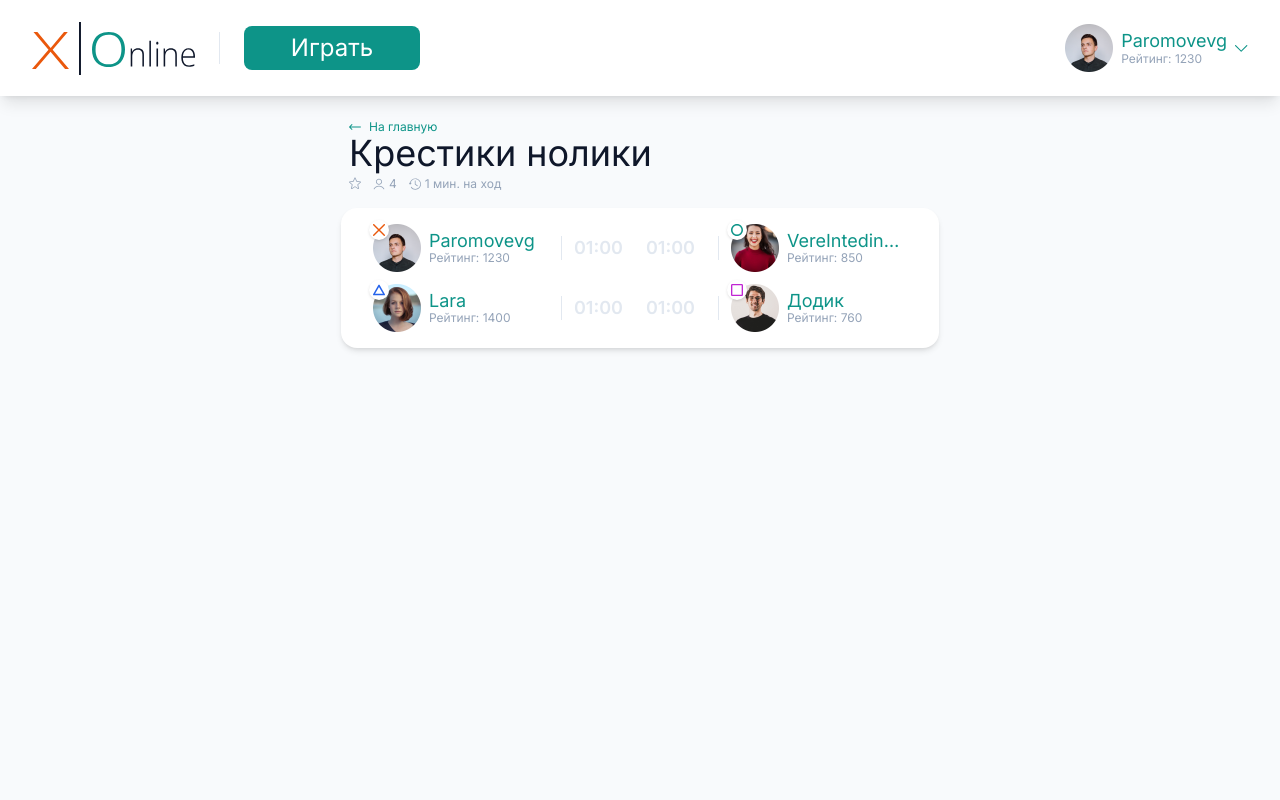
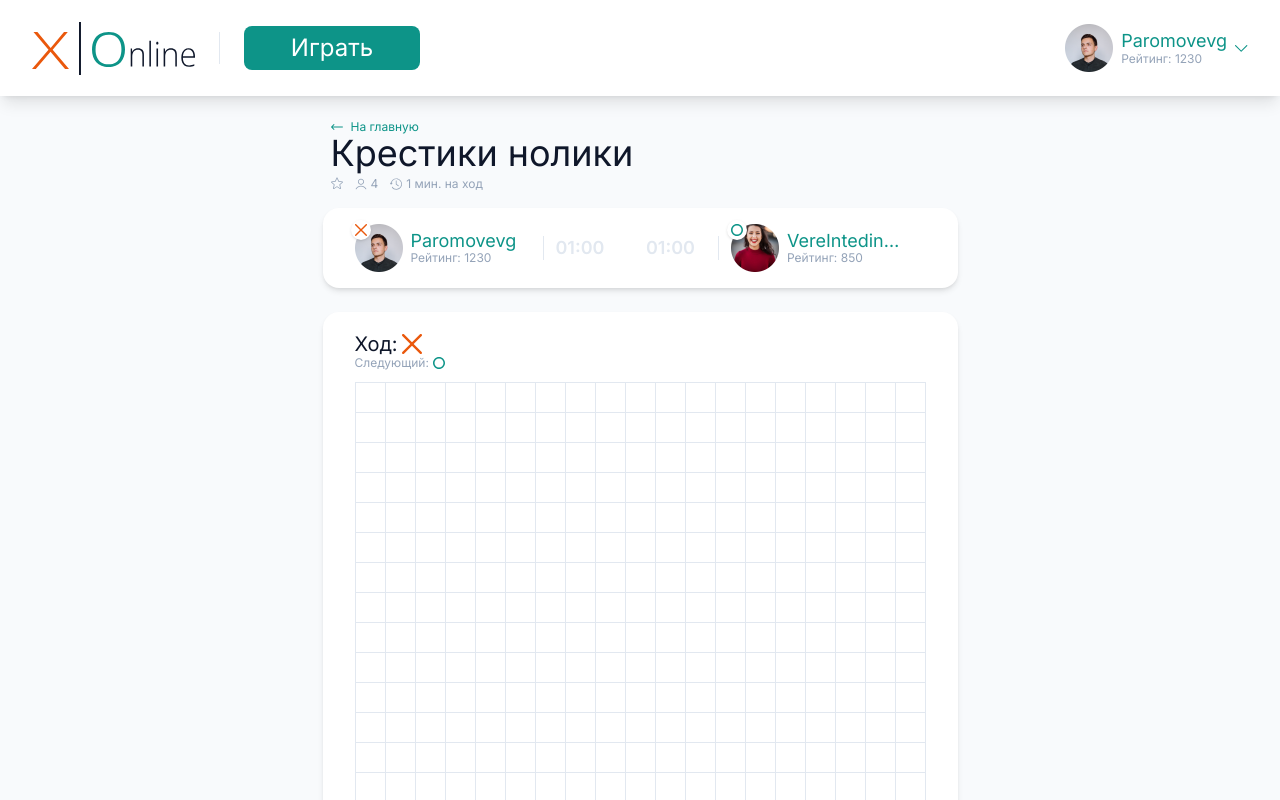
Before and after one commit to ivan1945kozhevnikov/tik-tak-toe-online, a Next.js app: page / in a window 1280 px wide. Shown: the top 800 px of the page. Built offline with nearby package versions, Linux system fonts and the light colour scheme.

Commit message:
Сделал рефакторинг компонента GameField

```diff
--- a/components/game-new/game.jsx
+++ b/components/game-new/game.jsx
@@ -4,8 +4,24 @@ import { BackLink } from "./ui/back-link";
 import { GameTitle } from "./ui/game-title";
 import { GameInfo } from "./ui/game-info";
 import { PlayerInfo } from "./ui/player-info";
+import { GameMoveInfo } from "./ui/game-move-info";
+import { useGameState } from "./model/use-game-state";
+import { GameCell } from "./ui/game-cell";
+
+const PLAYERS_COUNT = 2;
 
 export function Game() {
+  const {
+    cells,
+    currentMove,
+    nextMove,
+    handleCellClick,
+    winnerSequence,
+    winnerSymbol,
+  } = useGameState(PLAYERS_COUNT);
+
+  const winnerPlayer = PLAYERS.find((player) => player.symbol === winnerSymbol);
+
   return (
     <GameLayout
       backLink={<BackLink />}
@@ -13,7 +29,7 @@ export function Game() {
       gameInfo={
         <GameInfo isRatingGame playersCount={4} timeMode={"1 мин. на ход"} />
       }
-      playersList={PLAYERS.map((player, index) => (
+      playersList={PLAYERS.slice(0, PLAYERS_COUNT).map((player, index) => (
         <PlayerInfo
           key={player.id}
           avatar={player.avatar}
@@ -24,6 +40,20 @@ export function Game() {
           isRight={index % 2 === 1}
         />
       ))}
+      gameMoveInfo={
+        <GameMoveInfo currentMove={currentMove} nextMove={nextMove} />
+      }
+      gameCells={cells.map((cell, index) => (
+        <GameCell
+          key={index}
+          isWinner={winnerSequence?.includes(index)}
+          disabled={!!winnerSymbol}
+          onClick={() => {
+            handleCellClick(index);
+          }}
+          symbol={cell}
+        />
+      ))}
     />
   );
 }
--- /dev/null
+++ b/components/game-new/model/compuute-winner.js
@@ -0,0 +1,49 @@
+export function compuuteWinner(cells, sequenceSize = 5, fieldSize = 19) {
+  const gap = Math.floor(sequenceSize / 2);
+
+  function compareElements(indexes) {
+    let result = true;
+
+    for (let i = 1; i < indexes.length; i++) {
+      result &&= !!cells[indexes[i]];
+      result &&= cells[indexes[i]] === cells[indexes[i - 1]];
+    }
+
+    return result;
+  }
+
+  function getSequenceIndexes(i) {
+    const res = [
+      [], // -
+      [], // \
+      [], // /
+      [], // |
+    ];
+    for (let j = 0; j < sequenceSize; j++) {
+      res[0].push(j - gap + i);
+      res[1].push(fieldSize * (j - gap) + (j - gap) + i);
+      res[2].push(-fieldSize * (j - gap) + (j - gap) + i);
+      res[3].push(fieldSize * (j - gap) + i);
+    }
+
+    const x = i % fieldSize;
+    if (x < gap || x >= fieldSize - gap) {
+      res.shift();
+      res.shift();
+      res.shift();
+    }
+
+    return res;
+  }
+
+  for (let i = 0; i < cells.length; i++) {
+    if (cells[i]) {
+      const indexRows = getSequenceIndexes(i);
+      const winnerIndexes = indexRows.find((row) => compareElements(row));
+      if (winnerIndexes) {
+        return winnerIndexes;
+      }
+    }
+  }
+  return undefined;
+}
--- /dev/null
+++ b/components/game-new/model/get-next-move.js
@@ -0,0 +1,9 @@
+import { MOVE_ORDER } from "../constants";
+
+export function getNextMove(currentMove, playersCount, playersTimeOver) {
+  const slicedMoveOrder = MOVE_ORDER.slice(0, playersCount).filter(
+    (symbol) => !playersTimeOver.includes(symbol),
+  );
+  const nextMoveIndex = slicedMoveOrder.indexOf(currentMove) + 1;
+  return slicedMoveOrder[nextMoveIndex] ?? slicedMoveOrder[0];
+}
--- /dev/null
+++ b/components/game-new/model/use-game-state.js
@@ -0,0 +1,64 @@
+import { useState } from "react";
+import { GAME_SIMBOLS } from "../constants";
+import { getNextMove } from "./get-next-move";
+import { compuuteWinner } from "./compuute-winner";
+
+export function useGameState(playersCount) {
+  const [{ cells, currentMove, playersTimeOver }, setGameState] = useState(
+    () => ({
+      cells: new Array(19 * 19).fill(null),
+      currentMove: GAME_SIMBOLS.CROSS,
+      playersTimeOver: [],
+    }),
+  );
+
+  const winnerSequence = compuuteWinner(cells);
+  const nextMove = getNextMove(currentMove, playersCount, playersTimeOver);
+
+  const winnerSymbol =
+    nextMove === currentMove ? currentMove : cells[winnerSequence?.[0]];
+
+  const handleCellClick = (index) => {
+    setGameState((lastGameState) => {
+      if (lastGameState.cells[index]) {
+        return lastGameState;
+      }
+
+      return {
+        ...lastGameState,
+        currentMove: getNextMove(
+          lastGameState.currentMove,
+          playersCount,
+          playersTimeOver,
+        ),
+        cells: lastGameState.cells.map((cell, i) =>
+          i === index ? lastGameState.currentMove : cell,
+        ),
+      };
+    });
+  };
+
+  const handlePlayerTimeOver = (symbol) => {
+    setGameState((lastGameState) => {
+      return {
+        ...lastGameState,
+        playersTimeOver: [...lastGameState.playersTimeOver, symbol],
+        currentMove: getNextMove(
+          lastGameState.currentMove,
+          playersCount,
+          lastGameState.playersTimeOver,
+        ),
+      };
+    });
+  };
+
+  return {
+    cells,
+    currentMove,
+    nextMove,
+    handleCellClick,
+    handlePlayerTimeOver,
+    winnerSequence,
+    winnerSymbol,
+  };
+}
--- /dev/null
+++ b/components/game-new/ui/game-cell.jsx
@@ -0,0 +1,17 @@
+import clsx from "clsx";
+import { GameSymbol } from "./game-symbol";
+
+export function GameCell({ onClick, isWinner, disabled, symbol }) {
+  return (
+    <button
+      disabled={disabled}
+      onClick={onClick}
+      className={clsx(
+        "border border-slate-200 -ml-px -mt-px flex items-center justify-center",
+        isWinner && "bg-orange-600/10",
+      )}
+    >
+      {symbol && <GameSymbol symbol={symbol} className="w-5 h-5" />}
+    </button>
+  );
+}
--- a/components/game-new/ui/game-layout.jsx
+++ b/components/game-new/ui/game-layout.jsx
@@ -1,4 +1,12 @@
-export function GameLayout({ backLink, title, gameInfo, playersList }) {
+export function GameLayout({
+  backLink,
+  title,
+  gameInfo,
+  playersList,
+  gameMoveInfo,
+  actions,
+  gameCells,
+}) {
   return (
     <div className="pb-10">
       <div className="pl-2">
@@ -9,6 +17,15 @@ export function GameLayout({ backLink, title, gameInfo, playersList }) {
       <div className="mt-4 grid justify-between bg-white rounded-2xl shadow-md px-8 py-4 grid-cols-2 gap-3">
         {playersList}
       </div>
+      <div className="mt-6 bg-white rounded-2xl shadow-md px-8 pt-5 pb-7">
+        <div className="flex gap-3 items-center">
+          <div className="mr-auto">{gameMoveInfo}</div>
+          {actions}
+        </div>
+        <div className="grid grid-cols-[repeat(19,_30px)] grid-rows-[repeat(19,_30px)] pt-px pl-px mt-3">
+          {gameCells}
+        </div>
+      </div>
     </div>
   );
 }
--- /dev/null
+++ b/components/game-new/ui/game-move-info.jsx
@@ -0,0 +1,14 @@
+import { GameSymbol } from "./game-symbol";
+
+export function GameMoveInfo({ currentMove, nextMove }) {
+  return (
+    <>
+      <div className="flex items-center gap-1 text-xl leading-tight">
+        Ход: <GameSymbol symbol={currentMove} className="w-5 h-5" />
+      </div>
+      <div className="flex items-center gap-1 text-xs leading-tight text-slate-400">
+        Следующий: <GameSymbol symbol={nextMove} className="w-3 h-3" />
+      </div>
+    </>
+  );
+}
```
